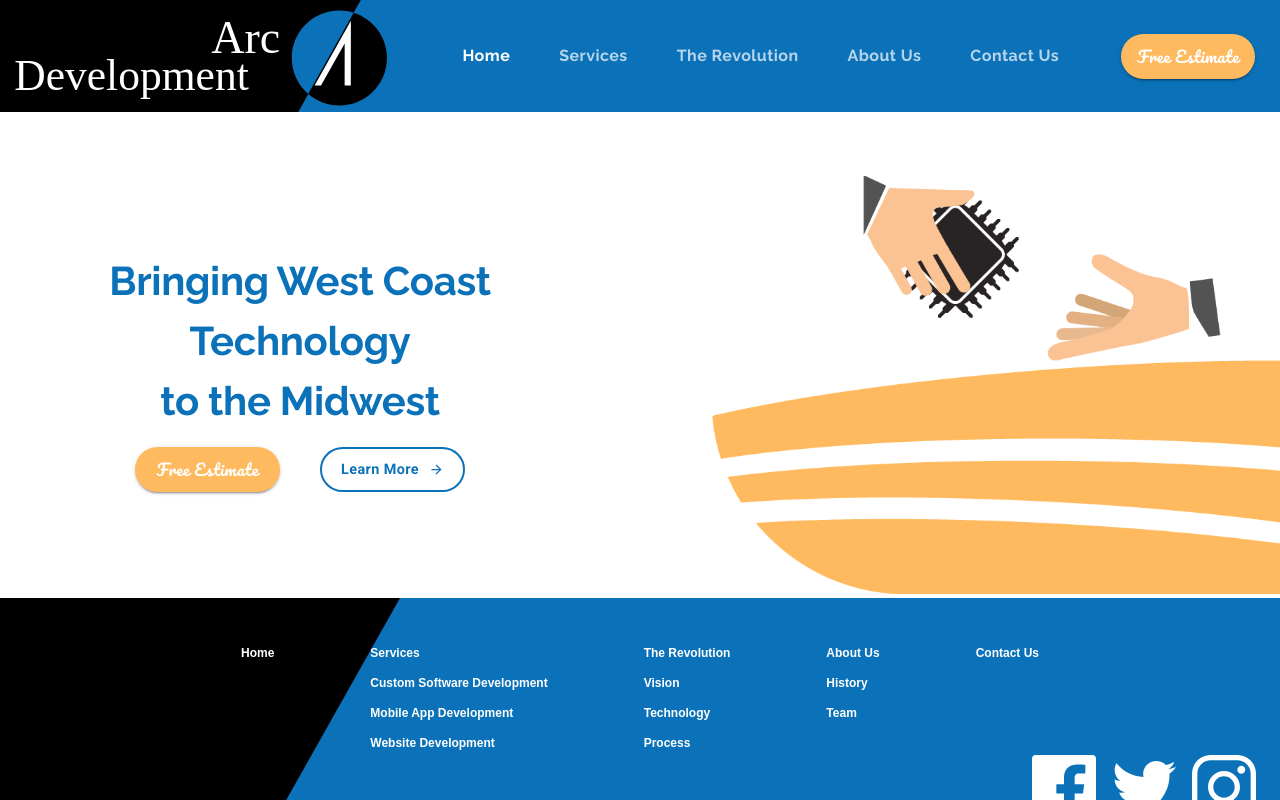
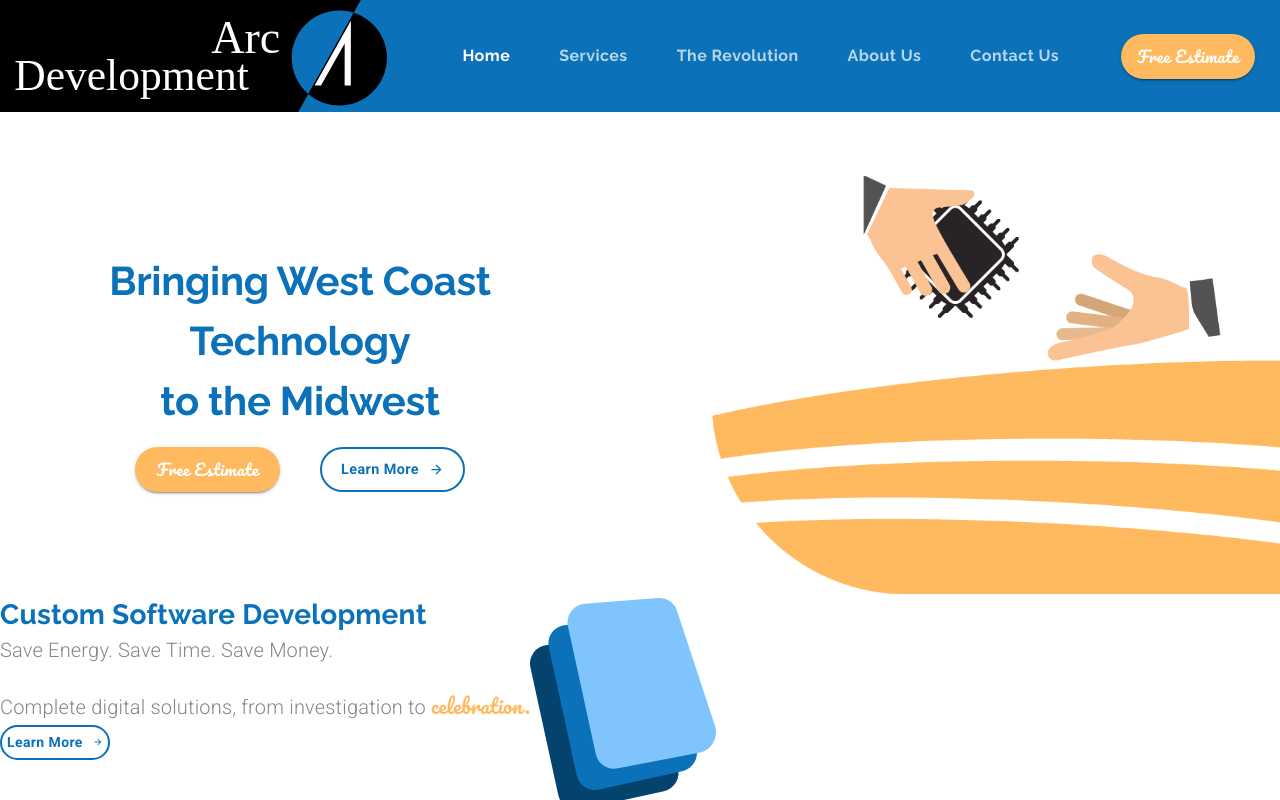
Before and after one commit to Michael-Xie/arcdevelopment, a React (Create React App) app: page / in a window 1280 px wide. Shown: the top 800 px of the page. Built offline with nearby package versions, Linux system fonts and the light colour scheme.

Commit message:
Create service block - rough

```diff
--- a/src/components/LandingPage.js
+++ b/src/components/LandingPage.js
@@ -7,6 +7,7 @@ import ButtonArrow from "../components/ui/ButtonArrow";
 import Typography from "@material-ui/core/Typography";
 
 import animationData from "../animations/landinganimation/data";
+import customSoftwareIcon from "../assets/Custom Software Icon.svg";
 
 const useStyles = makeStyles((theme) => ({
   animation: {
@@ -33,16 +34,15 @@ const useStyles = makeStyles((theme) => ({
     marginTop: "1em",
   },
   learnButtonHero: {
-    borderColor: theme.palette.common.blue,
-    color: theme.palette.common.blue,
-    borderWidth: 2,
-    textTransform: "none",
-    borderRadius: 50,
-    fontFamily: "Roboto",
-    fontWeight: "bold",
+    ...theme.typography.learnButton,
     fontSize: "0.9rem",
     height: 45,
     width: 145,
+  },
+  learnButton: {
+    ...theme.typography.learnButton,
+    height: 35,
+    padding: 5,
   },
   mainContainer: {
     marginTop: "5em",
@@ -59,6 +59,13 @@ const useStyles = makeStyles((theme) => ({
     [theme.breakpoints.down("sm")]: {
       marginLeft: 0,
     },
+  },
+  specialText: {
+    fontFamily: "Pacifico",
+    color: theme.palette.common.orange,
+  },
+  subtitle: {
+    marginBottom: "1em",
   },
 }));
 
@@ -78,6 +85,7 @@ export default function LandingPage() {
   return (
     <Grid container direction="column" className={classes.mainContainer}>
       <Grid item>
+        {/*------ Hero Block ------*/}
         <Grid container justify="flex-end" alignItems="center" direction="row">
           <Grid sm item className={classes.heroTextContainer}>
             <Typography variant="h2" align="center">
@@ -111,6 +119,33 @@ export default function LandingPage() {
           </Grid>
         </Grid>
       </Grid>
+      <Grid item>
+        {" "}
+        {/*------ Services Block ------*/}
+        <Grid container direction="row">
+          <Grid item>
+            <Typography variant="h4">Custom Software Development</Typography>
+            <Typography variant="subtitle1" className={classes.subtitle}>
+              Save Energy. Save Time. Save Money.
+            </Typography>
+            <Typography variant="subtitle1">
+              Complete digital solutions, from investigation to{" "}
+              <span className={classes.specialText}>celebration.</span>
+            </Typography>
+            <Button variant="outlined" className={classes.learnButton}>
+              <span style={{ marginRight: 10 }}>Learn More</span>
+              <ButtonArrow
+                width={10}
+                height={10}
+                fill={theme.palette.common.blue}
+              />
+            </Button>
+          </Grid>
+          <Grid item>
+            <img alt="custom software icon" src={customSoftwareIcon} />
+          </Grid>
+        </Grid>
+      </Grid>
     </Grid>
   );
 }
--- a/src/components/ui/Theme.js
+++ b/src/components/ui/Theme.js
@@ -2,6 +2,7 @@ import { createMuiTheme } from "@material-ui/core/styles";
 
 const arcBlue = "#0b72b9";
 const arcOrange = "#ffba60";
+const arcGrey = "#868686";
 
 export default createMuiTheme({
   palette: {
@@ -36,5 +37,25 @@ export default createMuiTheme({
       color: `${arcBlue}`,
       lineHeight: 1.5,
     },
+    h4: {
+      fontFamily: "Raleway",
+      fontSize: "1.75rem",
+      color: `${arcBlue}`,
+      fontWeight: 700,
+    },
+    subtitle1: {
+      fontSize: "1.25rem",
+      fontWeight: 300,
+      color: `${arcGrey}`,
+    },
+    learnButton: {
+      borderColor: arcBlue,
+      color: arcBlue,
+      borderWidth: 2,
+      textTransform: "none",
+      borderRadius: 50,
+      fontFamily: "Roboto",
+      fontWeight: "bold",
+    },
   },
 });
```
